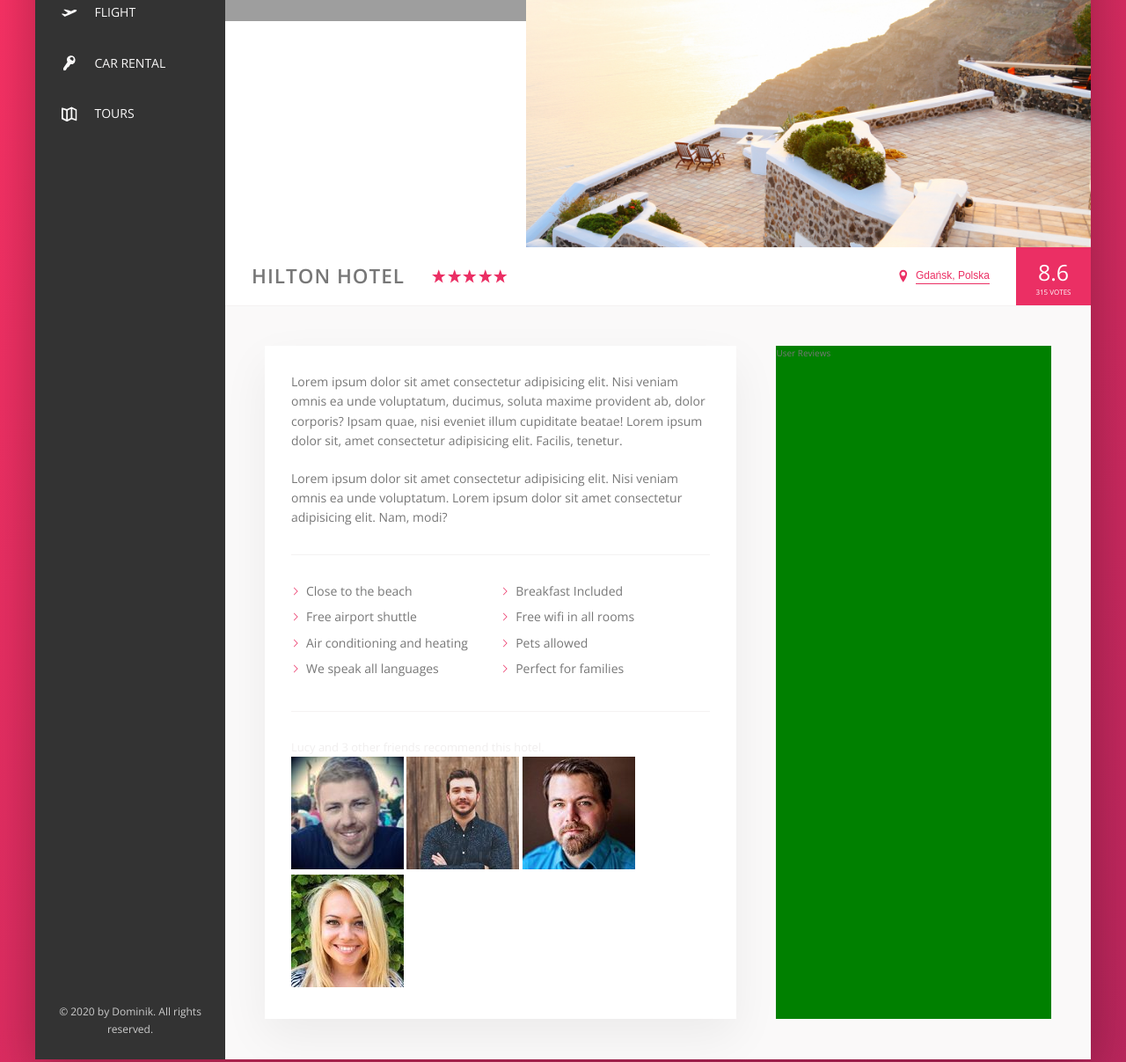
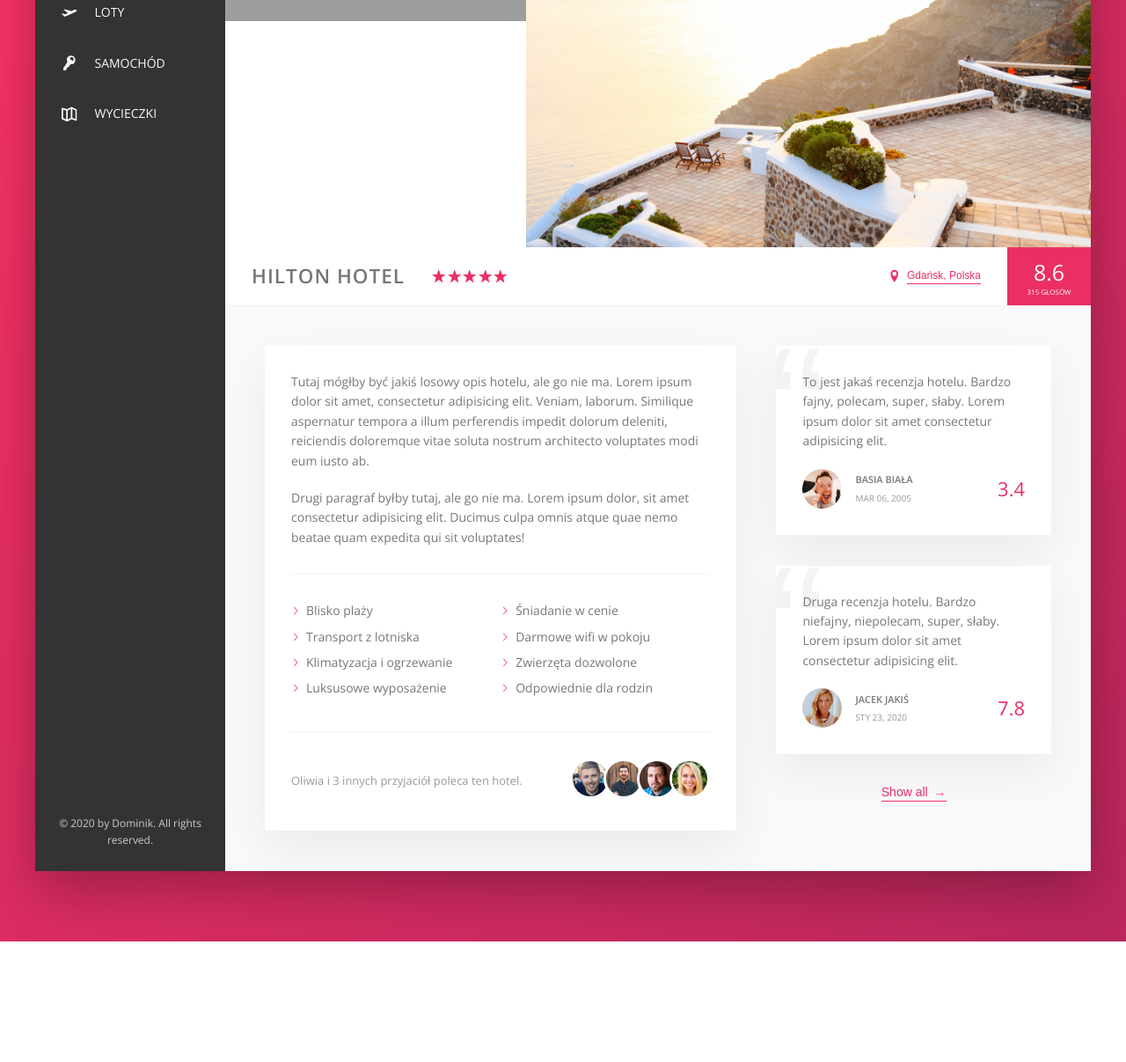
Before and after one commit to Dokanix/Trillo-App, a website: page index.html in a window 1280 px wide. Shown: the part 254-1461 px from the top of the page at 88% size. After the commit the page ends 1324 px from the top, so only its background shows below. Drawn offline with nearby package versions, Linux system fonts and the light colour scheme; grey boxes are pictures that could not be loaded.

Commit message:
Add Reviews

```diff
--- a/index.html
+++ b/index.html
@@ -70,7 +70,7 @@
                 <svg class="side-nav__icon">
                   <use xlink:href="img/sprite.svg#icon-aircraft-take-off"></use>
                 </svg>
-                <span>Flight</span>
+                <span>Loty</span>
               </a>
             </li>
             <li class="side-nav__item">
@@ -78,7 +78,7 @@
                 <svg class="side-nav__icon">
                   <use xlink:href="img/sprite.svg#icon-key"></use>
                 </svg>
-                <span>Car rental</span>
+                <span>Samochód</span>
               </a>
             </li>
             <li class="side-nav__item">
@@ -86,7 +86,7 @@
                 <svg class="side-nav__icon">
                   <use xlink:href="img/sprite.svg#icon-map"></use>
                 </svg>
-                <span>Tours</span>
+                <span>Wycieczki</span>
               </a>
             </li>
           </ul>
@@ -137,37 +137,37 @@
 
             <div class="overview__rating">
               <div class="overview__rating-average">8.6</div>
-              <div class="overview__rating-count">315 votes</div>
+              <div class="overview__rating-count">315 głosów</div>
             </div>
           </div>
 
           <div class="detail">
             <div class="description">
               <p class="paragraph">
-                Lorem ipsum dolor sit amet consectetur adipisicing elit. Nisi
-                veniam omnis ea unde voluptatum, ducimus, soluta maxime
-                provident ab, dolor corporis? Ipsam quae, nisi eveniet illum
-                cupiditate beatae! Lorem ipsum dolor sit, amet consectetur
-                adipisicing elit. Facilis, tenetur.
+                Tutaj mógłby być jakiś losowy opis hotelu, ale go nie ma. Lorem
+                ipsum dolor sit amet, consectetur adipisicing elit. Veniam,
+                laborum. Similique aspernatur tempora a illum perferendis
+                impedit dolorum deleniti, reiciendis doloremque vitae soluta
+                nostrum architecto voluptates modi eum iusto ab.
               </p>
               <p class="paragraph">
-                Lorem ipsum dolor sit amet consectetur adipisicing elit. Nisi
-                veniam omnis ea unde voluptatum. Lorem ipsum dolor sit amet
-                consectetur adipisicing elit. Nam, modi?
+                Drugi paragraf byłby tutaj, ale go nie ma. Lorem ipsum dolor,
+                sit amet consectetur adipisicing elit. Ducimus culpa omnis atque
+                quae nemo beatae quam expedita qui sit voluptates!
               </p>
               <ul class="list">
-                <li class="list__item">Close to the beach</li>
-                <li class="list__item">Breakfast Included</li>
-                <li class="list__item">Free airport shuttle</li>
-                <li class="list__item">Free wifi in all rooms</li>
-                <li class="list__item">Air conditioning and heating</li>
-                <li class="list__item">Pets allowed</li>
-                <li class="list__item">We speak all languages</li>
-                <li class="list__item">Perfect for families</li>
+                <li class="list__item">Blisko plaży</li>
+                <li class="list__item">Śniadanie w cenie</li>
+                <li class="list__item">Transport z lotniska</li>
+                <li class="list__item">Darmowe wifi w pokoju</li>
+                <li class="list__item">Klimatyzacja i ogrzewanie</li>
+                <li class="list__item">Zwierzęta dozwolone</li>
+                <li class="list__item">Luksusowe wyposażenie</li>
+                <li class="list__item">Odpowiednie dla rodzin</li>
               </ul>
               <div class="recommend">
                 <p class="recommend__count">
-                  Lucy and 3 other friends recommend this hotel.
+                  Oliwia i 3 innych przyjaciół poleca ten hotel.
                 </p>
                 <div class="recommend__friends">
                   <img
@@ -193,7 +193,50 @@
                 </div>
               </div>
             </div>
-            <div class="user-reviews">User Reviews</div>
+
+            <div class="user-reviews">
+              <figure class="review">
+                <blockquote class="review__text">
+                  To jest jakaś recenzja hotelu. Bardzo fajny, polecam, super,
+                  słaby. Lorem ipsum dolor sit amet consectetur adipisicing
+                  elit.
+                </blockquote>
+                <figcaption class="review__user">
+                  <img
+                    class="review__photo"
+                    src="img/user-1.jpg"
+                    alt="User 1"
+                  />
+                  <div class="review__user-box">
+                    <p class="review__user-name">Basia Biała</p>
+                    <p class="review__user-date">MAR 06, 2005</p>
+                  </div>
+                  <div class="review__rating">3.4</div>
+                </figcaption>
+              </figure>
+
+              <figure class="review">
+                <blockquote class="review__text">
+                  Druga recenzja hotelu. Bardzo niefajny, niepolecam, super,
+                  słaby. Lorem ipsum dolor sit amet consectetur adipisicing
+                  elit.
+                </blockquote>
+                <figcaption class="review__user">
+                  <img
+                    class="review__photo"
+                    src="img/user-2.jpg"
+                    alt="User 1"
+                  />
+                  <div class="review__user-box">
+                    <p class="review__user-name">Jacek Jakiś</p>
+                    <p class="review__user-date">STY 23, 2020</p>
+                  </div>
+                  <div class="review__rating">7.8</div>
+                </figcaption>
+              </figure>
+
+              <button class="btn-inline">Show all <span>&rarr;</span></button>
+            </div>
           </div>
         </main>
       </div>
--- a/sass/_components.scss
+++ b/sass/_components.scss
@@ -259,6 +259,19 @@
   cursor: pointer;
   transition: all 0.2s;
 
+  & span {
+    margin-left: 3px;
+    transition: margin-left 0.2s;
+  }
+
+  &:hover {
+    color: var(--color-gray-dark-1);
+
+    span {
+      margin-left: 8px;
+    }
+  }
+
   &:hover {
     color: var(--color-gray-dark-1);
   }
@@ -329,8 +342,88 @@
 // RECOMMEND
 .recommend {
   font-size: 1.3rem;
-  color: var(--color-gray-light-3);
+  color: var(--color-gray-dark-3);
+  display: flex;
+  align-items: center;
+  justify-content: space-between;
+
+  &__count {
+  }
+
+  &__friends {
+  }
 
   &__photo {
+    box-sizing: content-box;
+    height: 4rem;
+    width: 4rem;
+    border: 3px solid white;
+    border-radius: 50%;
+
+    &:not(:last-child) {
+      margin-right: -1.15rem;
+    }
   }
 }
+
+// REVIEWS
+.review {
+  background-color: white;
+  box-shadow: var(--shadow-light);
+  padding: 3rem;
+  margin-bottom: 3.5rem;
+  position: relative;
+  overflow: hidden;
+
+  &::before {
+    content: "\201C";
+    position: absolute;
+    top: -2.75rem;
+    left: -1rem;
+    line-height: 1;
+    font-size: 20rem;
+    color: var(--color-gray-light-2);
+    font-family: sans-serif;
+    z-index: 1;
+  }
+
+  &__text {
+    margin-bottom: 2rem;
+    position: relative;
+    z-index: 2;
+  }
+
+  &__user {
+    display: flex;
+    align-items: center;
+  }
+
+  &__photo {
+    height: 4.5rem;
+    width: 4.5rem;
+    border-radius: 50%;
+    margin-right: 1.5rem;
+  }
+
+  &__user-box {
+    margin-right: auto;
+  }
+
+  &__user-name {
+    font-size: 1.1rem;
+    font-weight: 600;
+    text-transform: uppercase;
+    margin-bottom: 0.4rem;
+  }
+
+  &__user-date {
+    font-size: 1rem;
+    color: var(--color-gray-dark-3);
+  }
+
+  &__rating {
+    color: var(--color-primary);
+    font-size: 2.2rem;
+    font-weight: 300;
+  }
+}
--- a/sass/_layout.scss
+++ b/sass/_layout.scss
@@ -34,6 +34,7 @@
 }
 
 .detail {
+  font-size: 1.4rem;
   display: flex;
   padding: 4.5rem;
   background-color: var(--color-gray-light-1);
@@ -41,7 +42,6 @@
 }
 
 .description {
-  font-size: 1.4rem;
   background-color: white;
   box-shadow: var(--shadow-light);
   padding: 3rem;
@@ -50,6 +50,8 @@
 }
 
 .user-reviews {
-  background-color: green;
   flex: 1;
+  display: flex;
+  flex-direction: column;
+  align-items: center;
 }
```
Also changed, not shown: css/style.css.
